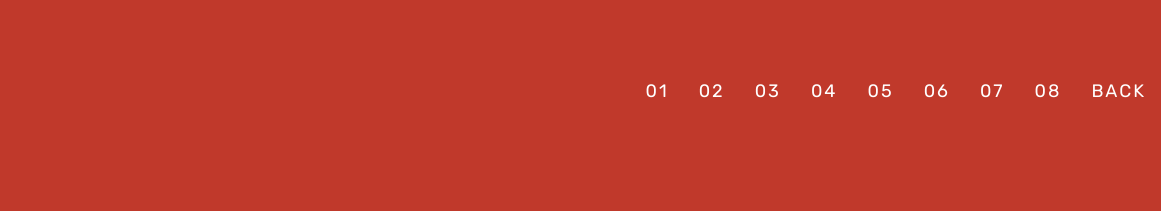
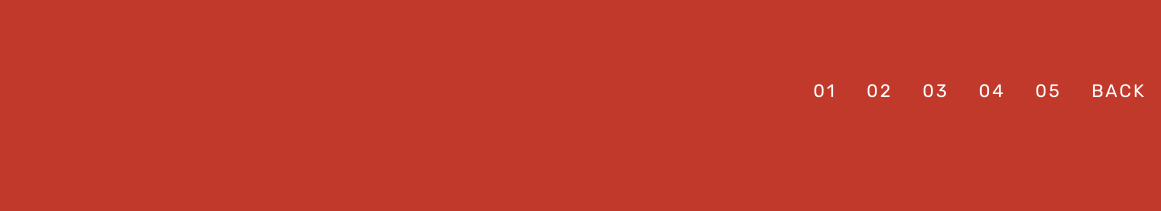
Before and after one commit to nhicksdesign/nhicksdesign.github.io, a plain HTML site: page case-study-02.html in a window 1280 px wide. Shown: the top 211 px of the page, 119-1280 px from the left. Drawn offline with nearby package versions, Linux system fonts and the light colour scheme.

Commit message:
Pulling unused links from Case Study pages

```diff
--- a/case-study-02.html
+++ b/case-study-02.html
@@ -155,9 +155,6 @@
                     <li><a href="case-study-03.html" class="navIntro">03</a></li>
                     <li><a href="case-study-04.html" class="navIntro">04</a></li>
                     <li><a href="case-study-05.html" class="navIntro">05</a></li>
-                    <li><a href="case-study-06.html" class="navIntro">06</a></li>
-                    <li><a href="case-study-07.html" class="navIntro">07</a></li>
-                    <li><a href="case-study-08.html" class="navIntro">08</a></li>
                     <li><a href="index.html" class="navIntro">Back</a></li>
                 </ul>
 
```
Also changed, not shown: case-study-03.html (+0 -3 lines), case-study-04.html (+0 -3 lines), case-study-05.html (+0 -3 lines).
